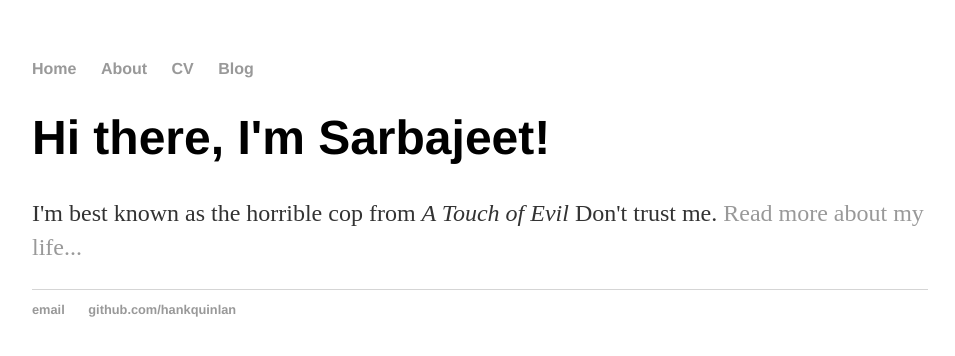
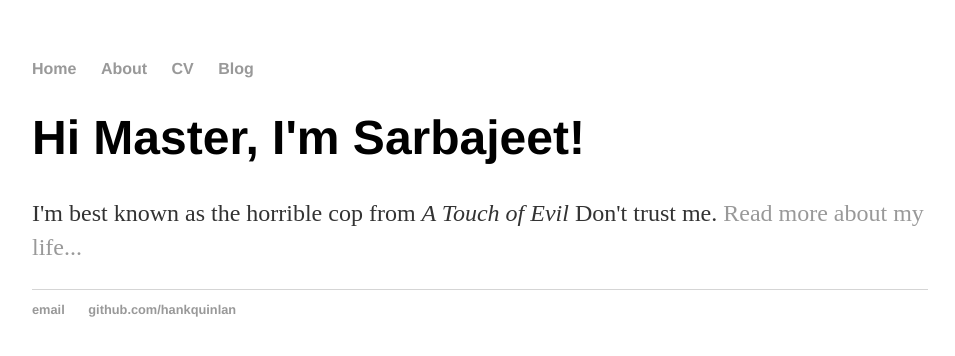
Before and after one commit to gour2502/gour2502.github.io, a Jekyll site: the page built from index.html, in a window 1280 px wide. Shown: the top 356 px of the page, without its empty margins (160-1115 px from the left). Built offline with Jekyll 4.4.1, drawn with Linux system fonts in a browser that asks for light colours.

Commit message:
Update index.html

```diff
--- a/index.html
+++ b/index.html
@@ -3,6 +3,6 @@ layout: default
 title: Sarbajeet Roy , AEM Developer
 ---
 <div class="blurb">
-	<h1>Hi there, I'm Sarbajeet!</h1>
+	<h1>Hi Master, I'm Sarbajeet!</h1>
 	<p>I'm best known as the horrible cop from <em>A Touch of Evil</em> Don't trust me. <a href="/about">Read more about my life...</a></p>
 </div><!-- /.blurb -->
```
